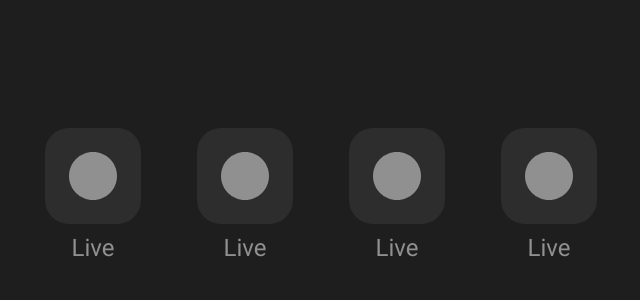
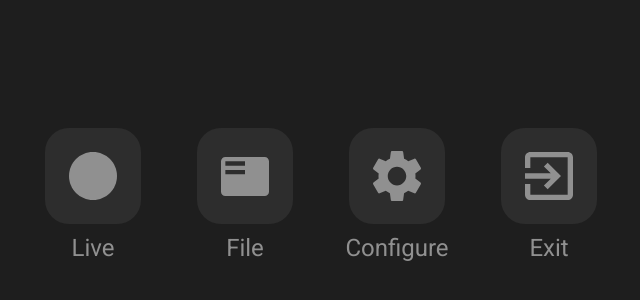
Before and after one commit to m-visaya/DVA, a React (Vite) app in the folder src/render/: page / in a window 1280 px wide. Shown: the part 224-524 px from the top of the page, without its empty margins (319-959 px from the left). Built offline with nearby package versions, Linux system fonts and the light colour scheme.

Commit message:
Icon tweaks

```diff
--- a/src/render/components/Icon.jsx
+++ b/src/render/components/Icon.jsx
@@ -1,13 +1,11 @@
-import icon from "../assets/live.svg"
-
-function Icon(){
+function Icon({iconImage, iconTitle}){
  return(
-    <div className="box-border bg-palette-gray75 h-24 w-24 rounded-3xl">
+    <div className="box-border bg-palette-gray75 hover:bg-primary-gray h-24 w-24 rounded-3xl">
       <div className="flex justify-center h-full items-center">
-        <img src={icon} className="w-12"></img>
+        <img src={iconImage} className="w-12"></img>
       </div>
       <div className="flex justify-center">
-        <p className="text-palette-gray50 font-roboto text-2xl my-2">Live</p>
+        <p className="text-palette-gray50 font-roboto text-2xl my-2">{iconTitle}</p>
       </div>
     </div>
  );
```
